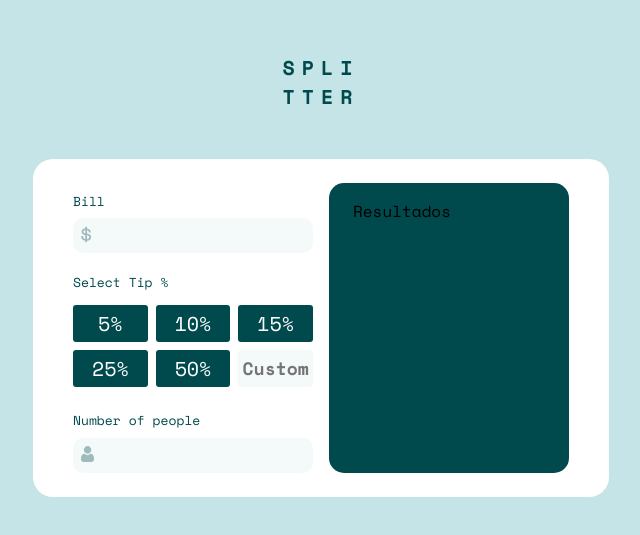
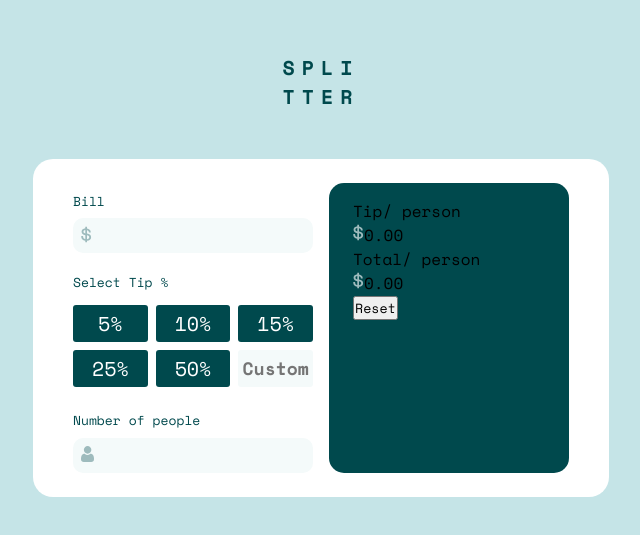
Before and after one commit to ripterdust/TipCalculator, a React (Create React App) app: page / in a window 1280 px wide. Shown: the part 125-660 px from the top of the page, without its empty margins (319-959 px from the left). Built offline with nearby package versions, Linux system fonts and the light colour scheme.

Commit message:
Agregado el texto

```diff
--- a/src/components/Result.js
+++ b/src/components/Result.js
@@ -1,7 +1,36 @@
 import React from 'react'
+import { DollarSvg } from './DollarSvg'
+
 
 export const Result = () => {
     return <>
-        Resultados
+        <div>
+            <div className="info">
+                <div>
+                    <div className="text">
+                        <span>Tip</span>
+                        <span>/ person</span>
+                    </div>
+                    <div className="numbers">
+                        <DollarSvg />
+                        <span>0.00</span>
+                    </div>
+                </div>
+            </div>
+            <div className="info">
+                <div>
+                    <div className="text">
+                        <span>Total</span>
+                        <span>/ person</span>
+                    </div>
+                    <div className="numbers">
+                        <DollarSvg />
+                        <span>0.00</span>
+                    </div>
+                </div>
+            </div>
+        </div>
+        <button>Reset</button>
+
     </>
 }
```
